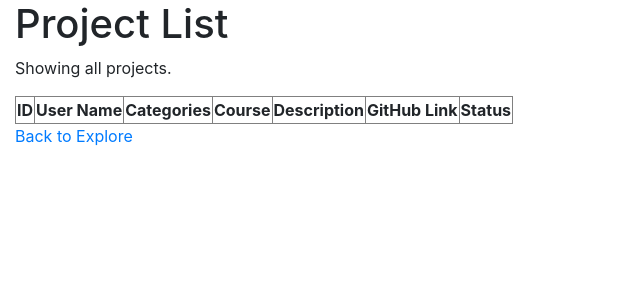
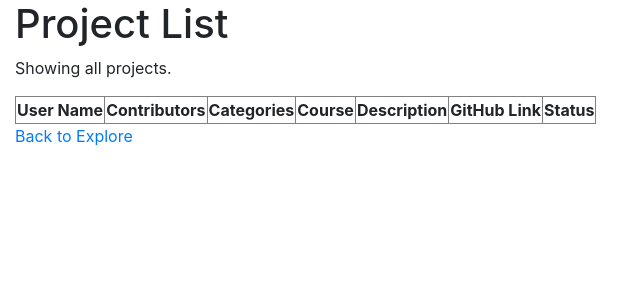
Before and after one commit to MA0610/DatabaseProjectWebsite, a Flask app: page /list in a window 1280 px wide. Shown: the part 56-356 px from the top of the page, without its empty margins (0-644 px from the left). Run offline with Flask 3, Linux system fonts and the light colour scheme; data comes from the database, SQL or seed files in the repository; data that the repository does not hold is empty; some libraries are stand-ins or nearby versions.

Commit message:
removed id and added contributors

```diff
--- a/Databases Project Website/templates/list.html
+++ b/Databases Project Website/templates/list.html
@@ -20,8 +20,10 @@
 <table border="1">
     <thead>
         <tr>
-            <th>ID</th>
+<!--             <th>ID</th> -->
+
             <th>User Name</th>
+            <th>Contributors</th>
             <th>Categories</th>
             <th>Course</th>
             <th>Description</th>
@@ -32,8 +34,10 @@
     <tbody>
         {% for project in data %}
             <tr>
-                <td>{{ project.id }}</td>
+<!--                 <td>{{ project.id }}</td> -->
                 <td>{{ project.userName }}</td>
+                <td>{{ project.contributors }}</td>
+
                 <td>
                     {% for category in project.categories %}
                     {{ category.name }}{% if not loop.last %}, {% endif %}
```
